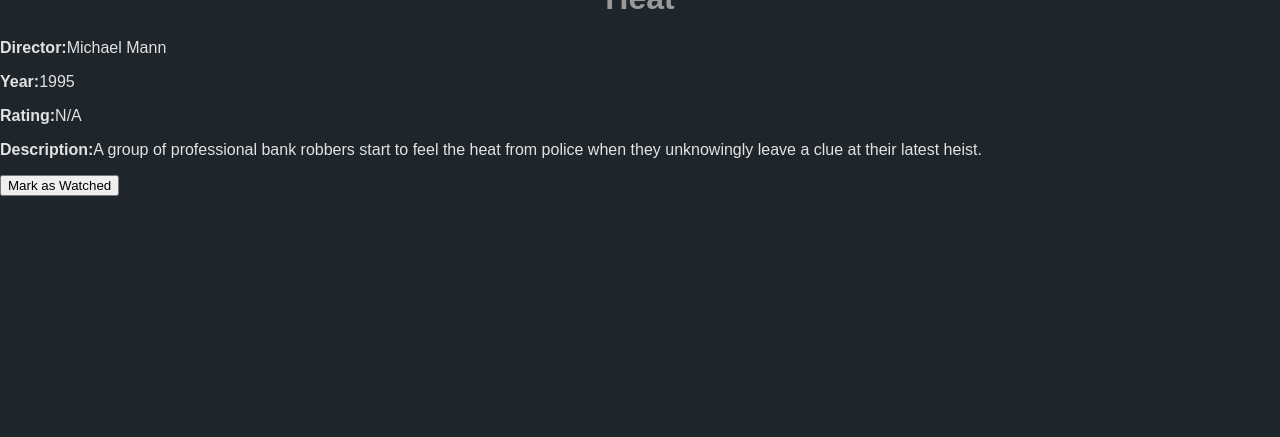
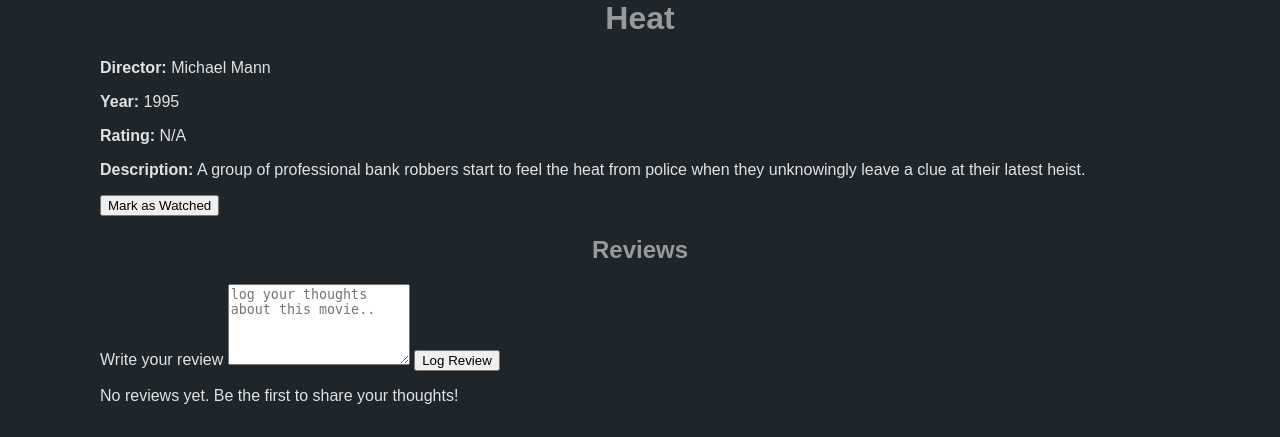
Before and after one commit to KhaledElGabri/flask-mini-letterboxd, a Flask app: page /movies/1 in a window 1280 px wide. Shown: the part 363-800 px from the top of the page. Run offline with Flask 3, Linux system fonts and the light colour scheme.

Commit message:
Add all CRUD operations on movie, enables user to mark/unmark and review a movie, and can delete/edit his own, adding style for movie details and review section

```diff
--- a/routes/movie_routes.py
+++ b/routes/movie_routes.py
@@ -1,21 +1,24 @@
 from flask import Blueprint, request, redirect, url_for, session
-from data_service import load_movies, load_users, save_users
+from data_service import load_movies, load_users, save_users, save_movies
 from utils import get_html
+from datetime import datetime
 
 
 movie_bp = Blueprint('movie_routes', __name__, url_prefix='/movies')
 
 
-
+# get the current user from the session
 def get_current_user():
     users = load_users()
     username = session.get('username')
-    if username:
-        # normal
-        for user in users:
-            if user.username == username:
-                print(user.username)
-                return user
+    if not username:
+        return None
+
+    for user in users:
+        if user.username == username:
+            return user
+
+    session.clear()
     return None
 
 def status_of_user():
@@ -37,7 +40,6 @@
     users = load_users()
     user = get_current_user()
 
-    # check the movie first
     movie = check_movie_by_id(movies, movie_id)
     if not movie:
         not_found_html = get_html("not_found")
@@ -48,8 +50,28 @@
         if user is None:
             return status_of_user()
 
-        # Check if this is a watched toggle request (no review text)
-        if 'review_text' not in request.form:
+        # delete review request
+        if request.form.get('action') == 'delete_review':
+            review_id = request.form.get('review_id')
+            if review_id:
+                delete_review(movie_id, review_id)
+            return redirect(url_for('movie.movie_detail', movie_id=movie_id))
+
+        # edit review request
+        elif request.form.get('action') == 'edit_review':
+            review_id = request.form.get('review_id')
+            if review_id:
+                return get_edit_review_form(movie_id, review_id)
+
+        # edit review submission
+        elif request.form.get('action') == 'update_review':
+            review_id = request.form.get('review_id')
+            updated_text = request.form.get('review_text', '').strip()
+            if review_id and updated_text:
+                update_review(movie_id, review_id, updated_text)
+            return redirect(url_for('movie.movie_detail', movie_id=movie_id))
+
+        elif 'review_text' not in request.form:
             for usr in users:
                 if usr.username == user.username:
                     if movie_id in usr.movie_watched:
@@ -58,14 +80,18 @@
                         mark_as_watched(movie_id, usr, movie['title'])
                     break
             save_users(users)
+            return redirect(url_for('movie.movie_detail', movie_id=movie_id))
+
         else:
-            print("Error")
+            review_text = request.form.get('review_text', '').strip()
+            if review_text:
+                add_review(movie_id, user, review_text)
+
         return redirect(url_for('movie.movie_detail', movie_id=movie_id))
 
     # render html
     movie_detail_html = get_html("movie_detail")
-
-
+    reviews_html = get_all_movie_reviews(movie, user)
 
     replacements = {
         '$$TITLE$$': movie['title'],
@@ -73,13 +99,14 @@
         '$$DIRECTOR$$': movie['director'],
         '$$YEAR$$': str(movie['year']),
         '$$RATING$$': str(movie['rating']) if movie['rating'] is not None else "N/A",
-        '$$DESCRIPTION$$': movie['description']
+        '$$DESCRIPTION$$': movie['description'],
+        '$$REVIEWS$$': reviews_html,
     }
 
-    button_text = "Mark as Watched"
+    btn_text = "Mark as Watched"
     if user and movie_id in user.movie_watched:
-        button_text = "Watched"
-    replacements['$$MARK_AS_WATCHED$$'] = button_text
+        btn_text = "Watched"
+    replacements['$$MARK_AS_WATCHED$$'] = btn_text
 
     for placeholder, val in replacements.items():
         movie_detail_html = movie_detail_html.replace(placeholder, val)
@@ -91,3 +118,234 @@
 
 def unmark_as_watched(movie_id, user):
     user.unmarked_movies(movie_id)
+
+
+# search movies feature
+@movie_bp.route('/search')
+def search_movies():
+    query = request.args.get('query', '').lower()
+    if not query:
+        return redirect(url_for('home'))
+
+    movies = load_movies()
+    filtered_movies = {}
+
+    for movie_id, movie in movies.items():
+        if query in movie['title'].lower():
+            filtered_movies[movie_id] = movie
+
+    # filtered movies
+    movie_items = []
+    for movie_id, movie in filtered_movies.items():
+        item = f'''<div class="movie-grid-item">
+                <a href="/movies/{movie.get('movie_id', movie_id)}">
+                    <img src="{movie['poster_url']}" class="movie-poster">
+                </a>
+            </div>'''
+        movie_items.append(item)
+
+
+    index_html = get_html("index")
+    is_logged_in = 'username' in session
+
+    # replace auth links based on login status
+    if is_logged_in:
+        auth_links = '''
+        <nav class="auth-links">
+            <a href="/user/logout" class="log-out" id="logout-btn" >Logout</a>
+        </nav>
+        '''
+    else:
+        auth_links = '''
+        <nav class="auth-links">
+            <a href="/user/login" class="log-in">Login</a>
+            <a href="/user/signup" class="sign-up">Sign Up</a>
+        </nav>
+        '''
+    index_html = index_html.replace("$$AUTH_LINKS$$", auth_links)
+
+    if not movie_items:
+        no_results = '<div>No movies found matching your search.</div>'
+        return index_html.replace("$$MOVIES$$", no_results)
+
+    movies_grid = "".join(movie_items)
+    return index_html.replace("$$MOVIES$$", f'<div id="movie-list">{movies_grid}</div>')
+
+# add review feature
+def add_review(movie_id, user, review_text):
+    movies = load_movies()
+    movie = check_movie_by_id(movies, movie_id)
+    if movie is None:
+        return False
+
+    if 'reviews' not in movie:
+        movie['reviews'] = {}
+
+    review_id = new_rev_id(movie)
+
+    movie['reviews'][review_id] = {
+        'review_id': review_id,
+        'user_id': user.user_id,  # Use the actual user_id instead of username
+        'username': user.username,
+        'review_text': review_text,
+        'date': datetime.now().strftime("%Y-%m-%d")
+    }
+
+    save_movies(movies)
+    return True
+
+def new_rev_id(movie):
+    max_id = 0
+    if 'reviews' in movie:
+        for review_id, review in movie['reviews'].items():
+            # Check if the review_id is numeric
+            if review_id.isdigit():
+                review_id_int = int(review_id)
+                if review_id_int > max_id:
+                    max_id = review_id_int
+
+    return str(max_id + 1)
+
+# get all reviews with delete, edit btn
+def get_all_movie_reviews(movie, current_user=None):
+    if not movie or 'reviews' not in movie or not movie['reviews']:
+        return "<p class='no-reviews'>No reviews yet. Be the first to share your thoughts!</p>"
+
+    reviews_html = ""
+    for review_id, review in movie['reviews'].items():
+        del_btn = ""
+        edit_btn = ""
+
+        if current_user is None:
+            current_user = get_current_user()
+
+        owner_review = current_user and current_user.user_id == review['user_id']
+
+        if owner_review:
+            edit_btn = f"""
+            <form method="POST" class="edit-review-form">
+                <input type="hidden" name="action" value="edit_review">
+                <input type="hidden" name="review_id" value="{review_id}">
+                <button class="edit-button" type="submit">Edit</button>
+            </form>
+            """
+            del_btn = f"""
+            <form method="POST" class="del-review-form">
+                <input type="hidden" name="action" value="delete_review">
+                <input type="hidden" name="review_id" value="{review_id}">
+                <button class="del-button" type="submit">Delete</button>
+            </form>
+            """
+        review_temp = f"""
+        <div class="review" id="review-{review_id}">
+            <div class="review-header">
+                <span class="username">Reviewed by <span class="user-style">{review['username']}</a></span></span>
+                <span class="date">{review.get('date', 'Unknown date')}</span>
+            </div>
+            <div class="review-text">
+                <div>{review['review_text']}</div>
+                <div class="review-actions">
+                    {edit_btn}
+                    {del_btn}
+                </div>
+            </div>
+        </div>
+        """
+        reviews_html += review_temp
+    return reviews_html
+
+
+# delete a review if user is authorized
+def delete_review(movie_id, review_id):
+    user = get_current_user()
+    if not user:
+        return False
+
+    movies = load_movies()
+    movie = check_movie_by_id(movies, movie_id)
+
+    if movie and 'reviews' in movie and review_id in movie['reviews']:
+        if movie['reviews'][review_id]['user_id'] == user.user_id:
+            del movie['reviews'][review_id]
+            save_movies(movies)
+            return True
+        else:
+            return False
+    else:
+        return False
+
+#  Show a form to edit a review
+def get_edit_review_form(movie_id, review_id):
+    user = get_current_user()
+    if not user:
+        return status_of_user()
+
+    movies = load_movies()
+    movie = check_movie_by_id(movies, movie_id)
+
+    if not movie or 'reviews' not in movie or review_id not in movie['reviews']:
+        not_found_html = get_html("not_found")
+        return not_found_html, 404
+
+    review = movie['reviews'][review_id]
+
+    # if current user is author of the review
+    if review['user_id'] != user.user_id:
+        return redirect(url_for('movie.movie_detail', movie_id=movie_id))
+
+    movie_detail_html = get_html("movie_detail")
+    edit_form = f"""
+    <div class="review-section">
+        <div class="reviews-header">
+            <h2>Edit Your Review</h2>
+        </div>
+        <form class="review-form" method="POST" action="">
+            <input type="hidden" name="action" value="update_review">
+            <input type="hidden" name="review_id" value="{review_id}">
+            <textarea class="review-area" name="review_text" rows="5">{review['review_text']}</textarea>
+            <button type="submit" class="log-review-btn">Update</button>
+            <a href="/movies/{movie_id}" class="cancel-btn">Cancel</a>
+        </form>
+    </div>
+    """
+
+    replacements = {
+        '$$TITLE$$': movie['title'],
+        '$$POSTER_URL$$': movie['poster_url'],
+        '$$DIRECTOR$$': movie['director'],
+        '$$YEAR$$': str(movie['year']),
+        '$$RATING$$': str(movie['rating']) if movie['rating'] is not None else "N/A",
+        '$$DESCRIPTION$$': movie['description'],
+        '$$REVIEWS$$': edit_form,
+    }
+
+    btn_text = "Mark as Watched"
+    if user and movie_id in user.movie_watched:
+        btn_text = "Watched"
+    replacements['$$MARK_AS_WATCHED$$'] = btn_text
+
+    for placeholder, val in replacements.items():
+        movie_detail_html = movie_detail_html.replace(placeholder, val)
+
+    return movie_detail_html
+
+#  update review if current user is authorized
+def update_review(movie_id, review_id, updated_text):
+
+    user = get_current_user()
+    if not user:
+        return False
+
+    movies = load_movies()
+    movie = check_movie_by_id(movies, movie_id)
+
+    if movie and 'reviews' in movie and review_id in movie['reviews']:
+        # Check if the current user is the author of the review
+        if movie['reviews'][review_id]['user_id'] == user.user_id:
+            movie['reviews'][review_id]['review_text'] = updated_text
+            # Update the date to show when it was edited
+            movie['reviews'][review_id]['date'] = datetime.now().strftime("%Y-%m-%d") + " (edited)"
+            save_movies(movies)
+            return True
+
+    return False
--- a/templates/movie_detail.html
+++ b/templates/movie_detail.html
@@ -5,14 +5,13 @@
     <meta name="viewport" content="width=device-width, initial-scale=1.0">
     <title>$$TITLE$$ - Mini Letterboxd</title>
     <link rel="stylesheet" href="/static/style.css">
+    <link rel="stylesheet" href="/static/moviede,"tail.css">
 </head>
 <body>
-<div class="main">
-
+<div class="main-container">
     <div class="container">
-
-        <div class="navigation-back-home">
-            <a href="/">Back to Home</a>
+        <div>
+            <a href="/" class="back-to-home">Home</a>
         </div>
 
         <div class="movie-detail">
@@ -20,23 +19,37 @@
                 <div class="poster-container">
                     <img src="$$POSTER_URL$$" class="movie-poster-detail">
                 </div>
-
                 <div class="movie-info">
                     <h1>$$TITLE$$</h1>
-                    <p><strong>Director:</strong>$$DIRECTOR$$</p>
-                    <p><strong>Year:</strong>$$YEAR$$</p>
-                    <p><strong>Rating:</strong>$$RATING$$</p>
-                    <p><strong>Description:</strong>$$DESCRIPTION$$</p>
+                    <p><strong>Director:</strong> $$DIRECTOR$$</p>
+                    <p><strong>Year:</strong> $$YEAR$$</p>
+                    <p><strong>Rating:</strong> $$RATING$$</p>
+                    <p><strong>Description:</strong> $$DESCRIPTION$$</p>
 
                     <form class="watched-form" method="POST">
-                        <button type="submit" class="watched-button">$$MARK_AS_WATCHED$$</button>
+                        <button type="submit" class="watched-button" id="marked-watched">$$MARK_AS_WATCHED$$</button>
                     </form>
                 </div>
+            </div>
 
+            <div class="review-section">
+                <div class="reviews-header">
+                    <h2>Reviews</h2>
+                </div>
+                <form class="review-form" method="POST" action="">
+                    <label>Write your review</label>
+                    <textarea class="review-area" name="review_text"
+                              placeholder="log your thoughts about this movie.." rows="5"></textarea>
+                    <button type="submit" class="log-review-btn">Log Review</button>
+                </form>
+
+                <div id="reviews-container">
+                    $$REVIEWS$$
+                </div>
             </div>
+
         </div>
     </div>
-
 </div>
 </body>
 </html>
```
Also changed, not shown: static/moviedetail.css (added, +139 -0 lines).
